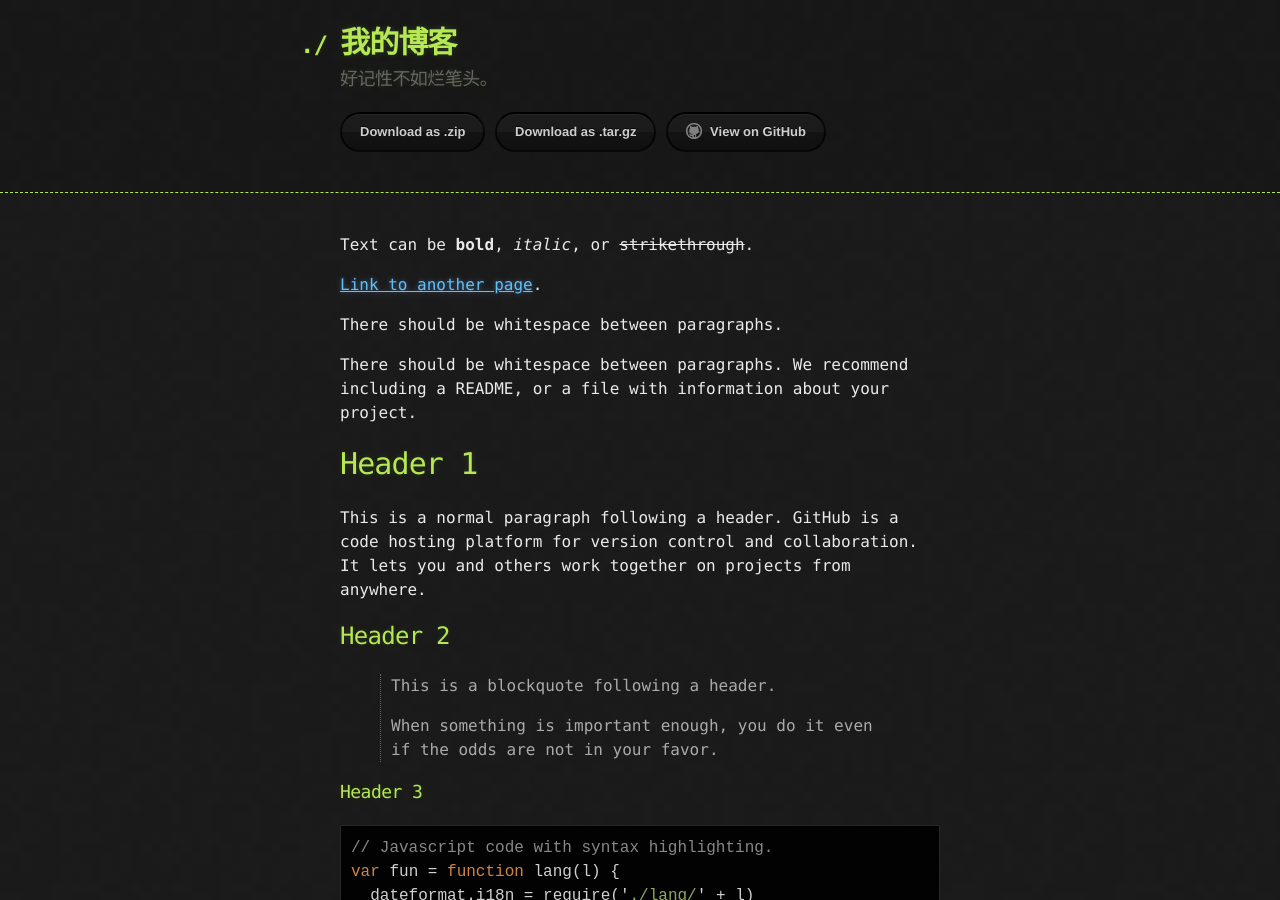
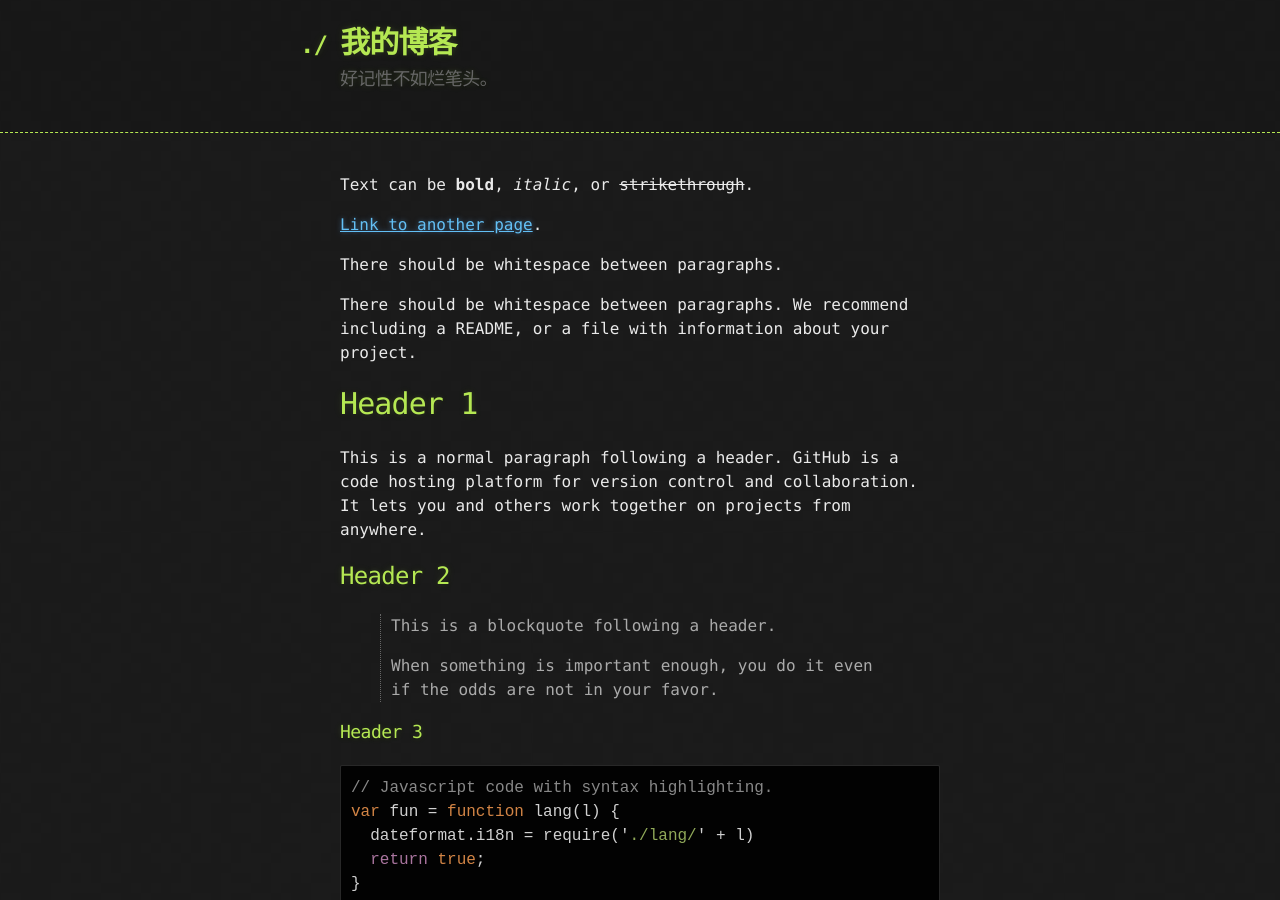
Before and after one commit to CyberTsen/blog_github, a Jekyll site: the page built from index.md, in a window 1280 px wide and 900 px high. Built offline with Jekyll 4.4.1, drawn with Linux system fonts in a browser that asks for light colours.

Commit message:
no message

```diff
--- a/_layouts/default.html
+++ b/_layouts/default.html
@@ -16,13 +16,13 @@
         <h1>{{ site.title | default: site.github.repository_name }}</h1>
         <h2>{{ site.description | default: site.github.project_tagline }}</h2>
 
-        <section id="downloads">
-          {% if site.show_downloads %}
-            <a href="{{ site.github.zip_url }}" class="btn">Download as .zip</a>
-            <a href="{{ site.github.tar_url }}" class="btn">Download as .tar.gz</a>
-          {% endif %}
-          <a href="{{ site.github.repository_url }}" class="btn btn-github"><span class="icon"></span>View on GitHub</a>
-        </section>
+        <!--<section id="downloads">-->
+          <!--{% if site.show_downloads %}-->
+            <!--<a href="{{ site.github.zip_url }}" class="btn">Download as .zip</a>-->
+            <!--<a href="{{ site.github.tar_url }}" class="btn">Download as .tar.gz</a>-->
+          <!--{% endif %}-->
+          <!--<a href="{{ site.github.repository_url }}" class="btn btn-github"><span class="icon"></span>View on GitHub</a>-->
+        <!--</section>-->
       </div>
     </header>
 
```
